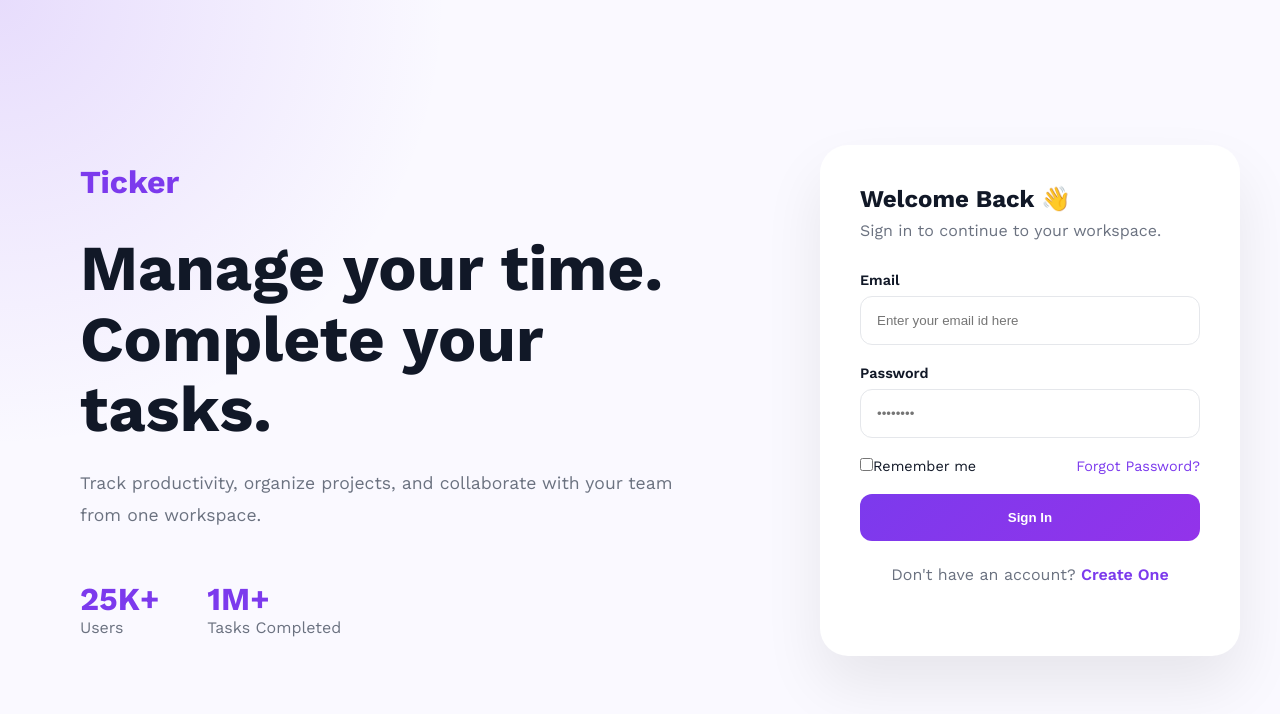
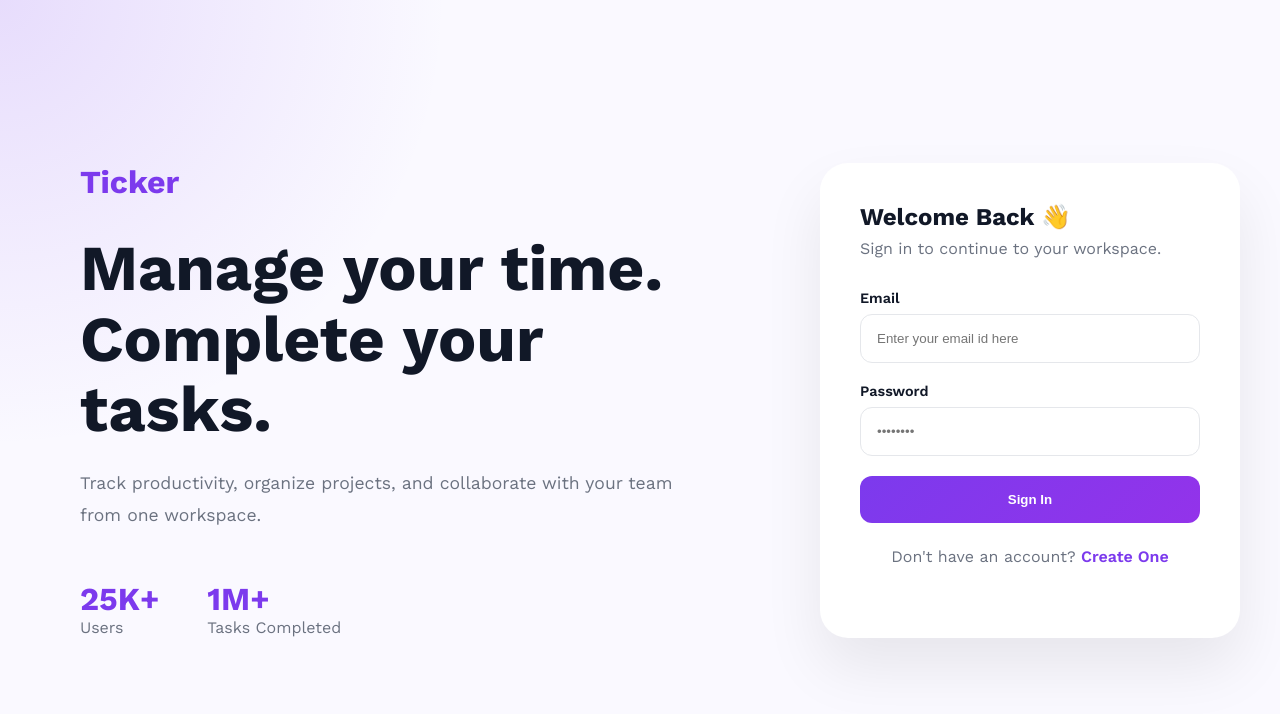
Before and after one commit to HemantSharma13/Ticker, a React (Vite) app in the folder client/: page /login in a window 1280 px wide. Shown: the top 714 px of the page. Built offline with nearby package versions, Linux system fonts and the light colour scheme; a web font is replaced by a local one.

Commit message:
Adds Front End SignIn Validation

```diff
--- a/client/src/pages/LoginPage.jsx
+++ b/client/src/pages/LoginPage.jsx
@@ -1,8 +1,15 @@
 import styles from "./LoginPage.module.css";
 import { Link } from "react-router";
+import { useState } from "react";
 
 function LoginPage() {
-  function LoginHandler(e) {
+  const [email, setEmail] = useState("");
+  const [password, setPassword] = useState("");
+
+  const emailIsValid = /^[^\s@]+@[^\s@]+\.[^\s@]+$/.test(email);
+  const passwordIsValid = password.length > 10;
+
+  function handleSubmit(e) {
     e.preventDefault();
     const formData = new FormData(e.target);
     const data = Object.fromEntries(formData);
@@ -45,31 +52,42 @@ function LoginPage() {
 
           <p>Sign in to continue to your workspace.</p>
 
-          <form className={styles.form} onSubmit={LoginHandler}>
+          <form className={styles.form} onSubmit={handleSubmit}>
+            {/*Field Email */}
             <div className={styles.inputGroup}>
-              <label>Email</label>
+              <label id="email">Email</label>
               <input
                 type="email"
                 name="email"
                 placeholder="Enter your email id here"
+                value={email}
+                onChange={(e) => setEmail(e.target.value)}
               />
+              {email && !emailIsValid && (
+                <p>Please enter a valid email address.</p>
+              )}
             </div>
 
+            {/*Field Password */}
             <div className={styles.inputGroup}>
-              <label>Password</label>
-              <input type="password" name="password" placeholder="••••••••" />
+              <label id="password">Password</label>
+              <input
+                type="password"
+                name="password"
+                value={password}
+                onChange={(e) => setPassword(e.target.value)}
+                placeholder="••••••••"
+              />
+              {password && !passwordIsValid && (
+                <p>Password must be longer than 10 characters.</p>
+              )}
             </div>
 
-            <div className={styles.options}>
-              <label>
-                <input type="checkbox" />
-                Remember me
-              </label>
-
-              <a href="/">Forgot Password?</a>
-            </div>
-
-            <button type="submit" className={styles.loginBtn}>
+            <button
+              type="submit"
+              className={styles.loginBtn}
+              disabled={!emailIsValid || !passwordIsValid}
+            >
               Sign In
             </button>
           </form>
```
